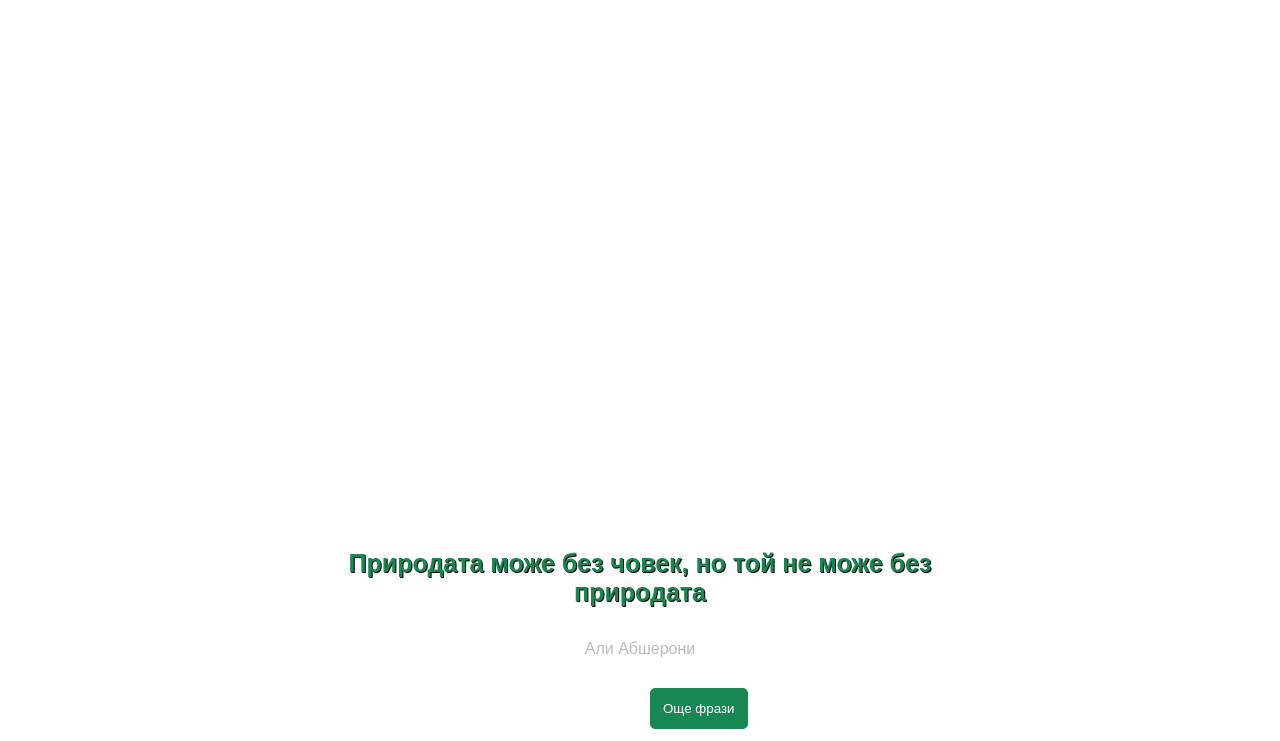
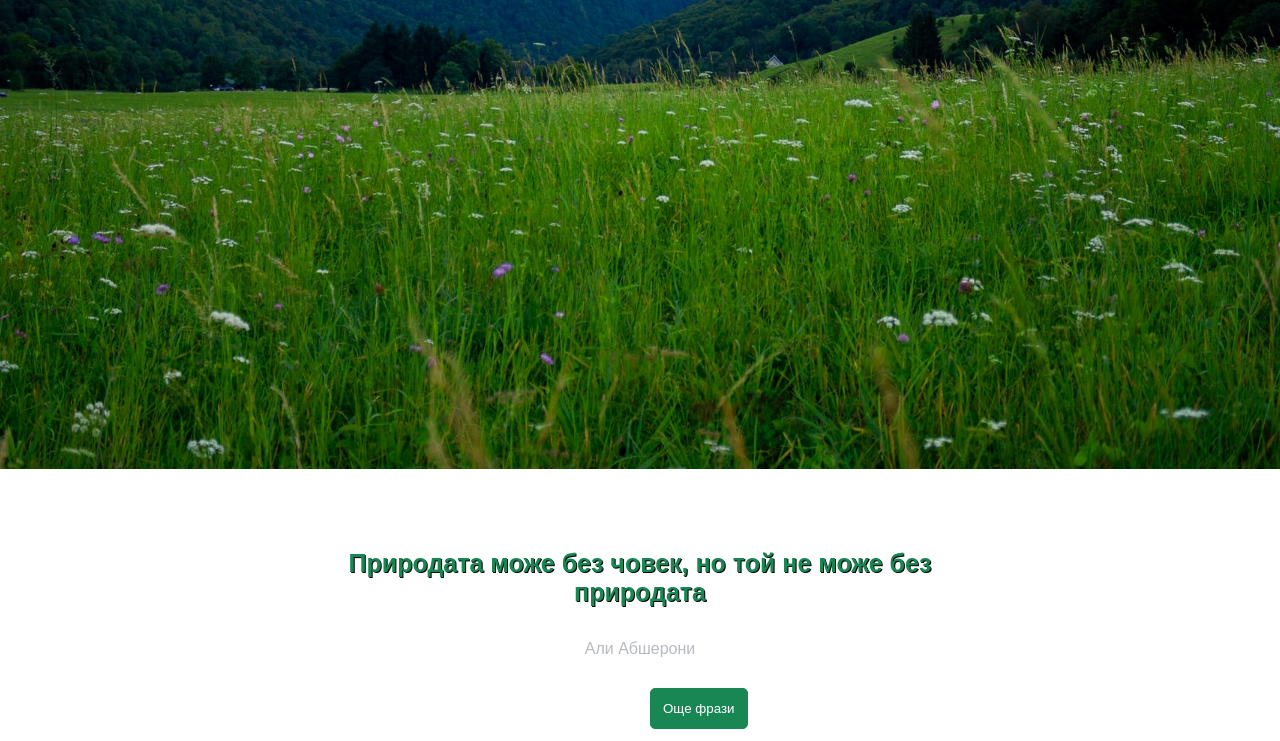
Before and after one commit to Enes-hacker/nature-project, a plain HTML site: page index.html in a window 1280 px wide. Shown: the part 491-1232 px from the top of the page. Drawn offline with Linux system fonts and the light colour scheme; the site is published under a folder, as on GitHub Pages, so addresses that start at the root find nothing.

Commit message:
Update index.html

```diff
--- a/index.html
+++ b/index.html
@@ -66,7 +66,7 @@
         }
 
         .header {
-            background: url('/images/header.jpg');
+            background: url('images/header.jpg');
             background-position: bottom;
             color: white;
             /*changes the text elements color of div*/
```
